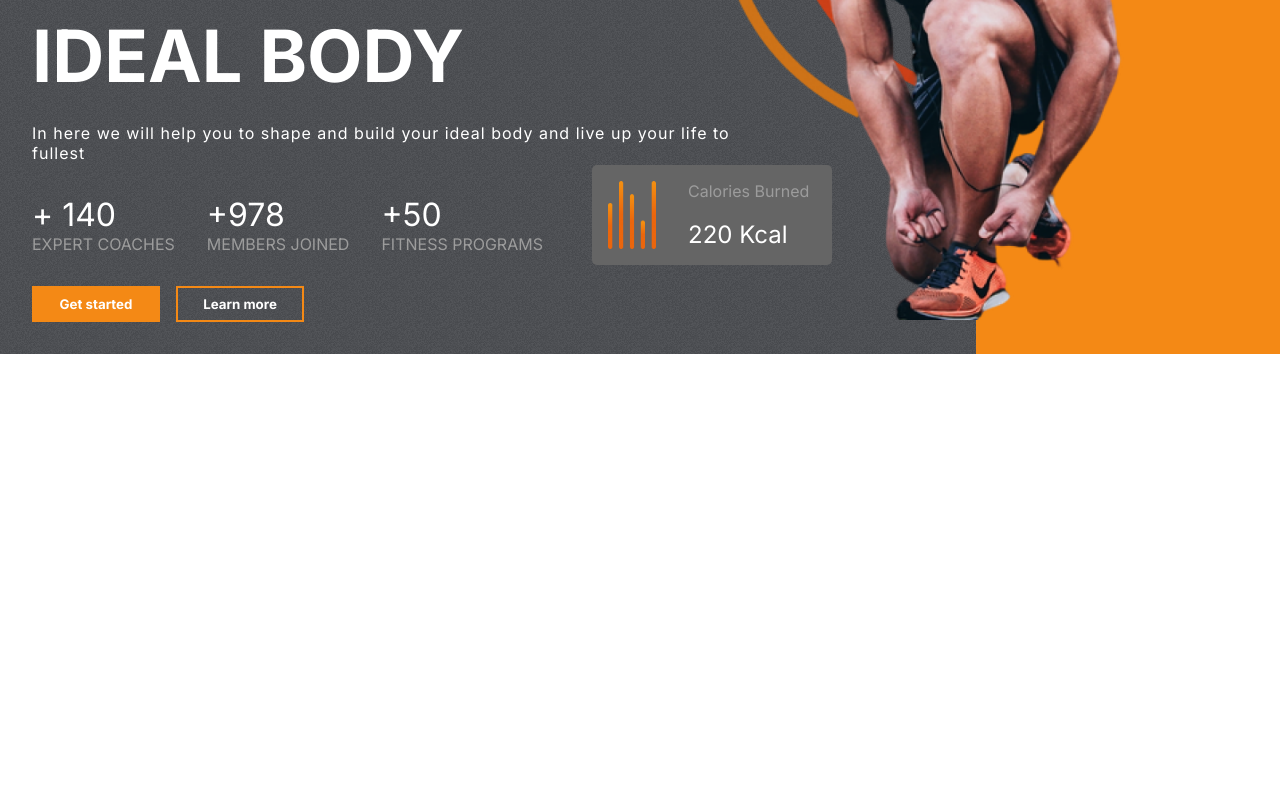
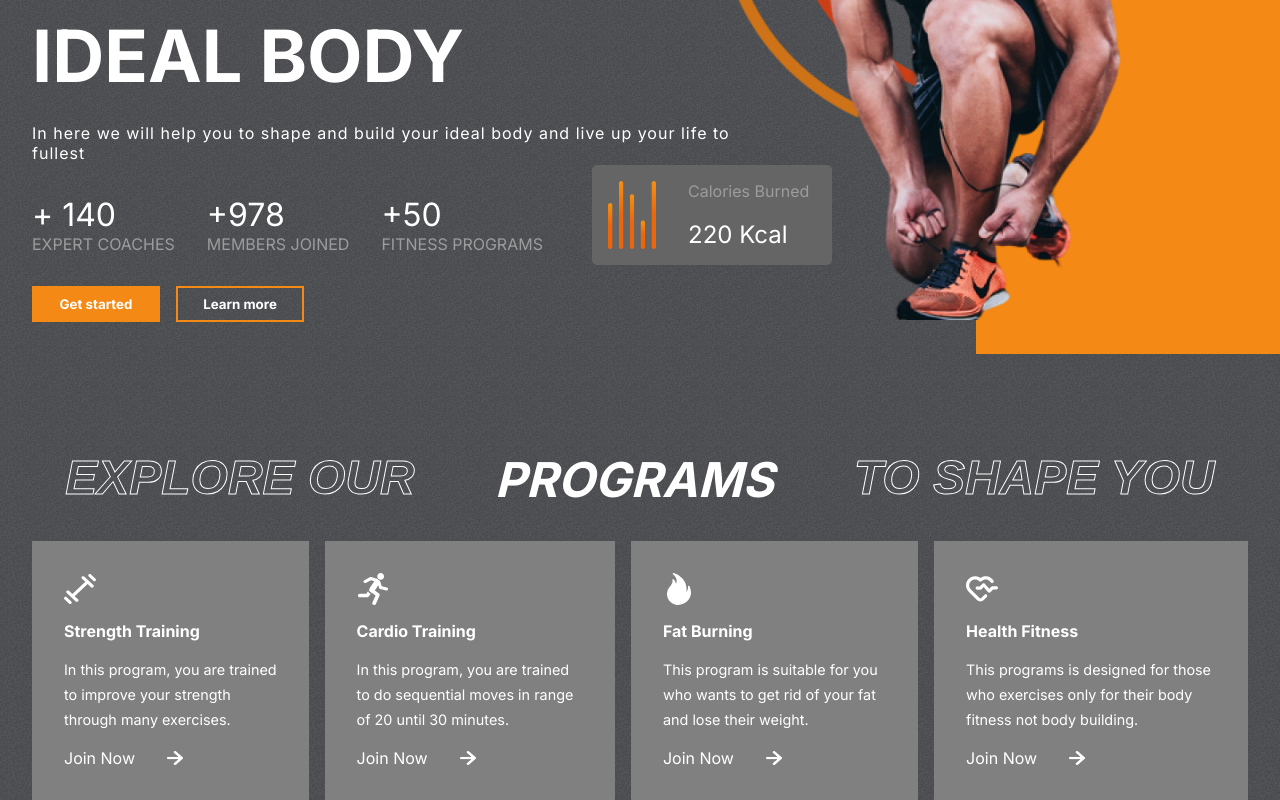
Before and after one commit to remus00/Gym-Website, a React (Create React App) app: page / in a window 1280 px wide. Shown: the part 363-1163 px from the top of the page. Before the commit the page ends 800 px from the top, so only its background shows below. Built offline with nearby package versions, Linux system fonts and the light colour scheme.

Commit message:
Program Component

```diff
--- a/src/App.js
+++ b/src/App.js
@@ -1,9 +1,11 @@
 import "./App.css";
 import Hero from "./components/Hero/Hero";
+import Programs from "./components/Programs/Programs";
 function App() {
     return (
         <div className="App">
             <Hero />
+            <Programs />
         </div>
     );
 }
--- /dev/null
+++ b/src/components/Programs/Programs.css
@@ -0,0 +1,63 @@
+.programs {
+    display: flex;
+    flex-direction: column;
+    gap: 2rem;
+    padding: 0 2rem;
+}
+
+.programs-header {
+    display: flex;
+    gap: 5rem;
+    font-weight: bold;
+    font-size: 3rem;
+    justify-content: center;
+    color: white;
+    text-transform: uppercase;
+    font-style: italic;
+}
+
+.program-categories {
+    display: flex;
+    gap: 1rem;
+}
+
+.category {
+    display: flex;
+    flex-direction: column;
+    justify-content: space-between;
+    background-color: gray;
+    padding: 2rem;
+    gap: 1rem;
+    color: white;
+    transition: 300ms all;
+}
+
+.category > :nth-child(1) {
+    width: 2rem;
+    height: 2rem;
+    fill: white;
+}
+
+.category > :nth-child(2) {
+    font-size: 1rem;
+    font-weight: bold;
+}
+
+.category > :nth-child(3) {
+    font-size: 0.9rem;
+    line-height: 25px;
+}
+
+.join-now {
+    display: flex;
+    align-items: center;
+    gap: 2rem;
+}
+
+.join-now > img {
+    width: 1rem;
+}
+
+.category:hover {
+    background: var(--planCard);
+}
--- /dev/null
+++ b/src/components/Programs/Programs.jsx
@@ -0,0 +1,33 @@
+import React from "react";
+import "./Programs.css";
+import { programsData } from "../../data/programsData";
+import RightArrow from "../../assets/rightArrow.png";
+
+const Programs = () => {
+    return (
+        <div className="programs" id="programs">
+            {/* header */}
+            <div className="programs-header">
+                <span className="stroke-text">Explore our</span>
+                <span>Programs</span>
+                <span className="stroke-text">to shape you</span>
+            </div>
+
+            <div className="program-categories">
+                {programsData.map((program) => (
+                    <div className="category">
+                        {program.image}
+                        <span>{program.heading}</span>
+                        <span>{program.details}</span>
+                        <div className="join-now">
+                            <span>Join Now</span>
+                            <img src={RightArrow} alt="rightarrow" />
+                        </div>
+                    </div>
+                ))}
+            </div>
+        </div>
+    );
+};
+
+export default Programs;
```
Also changed, not shown: src/data/programsData.js (+26 -11 lines).
